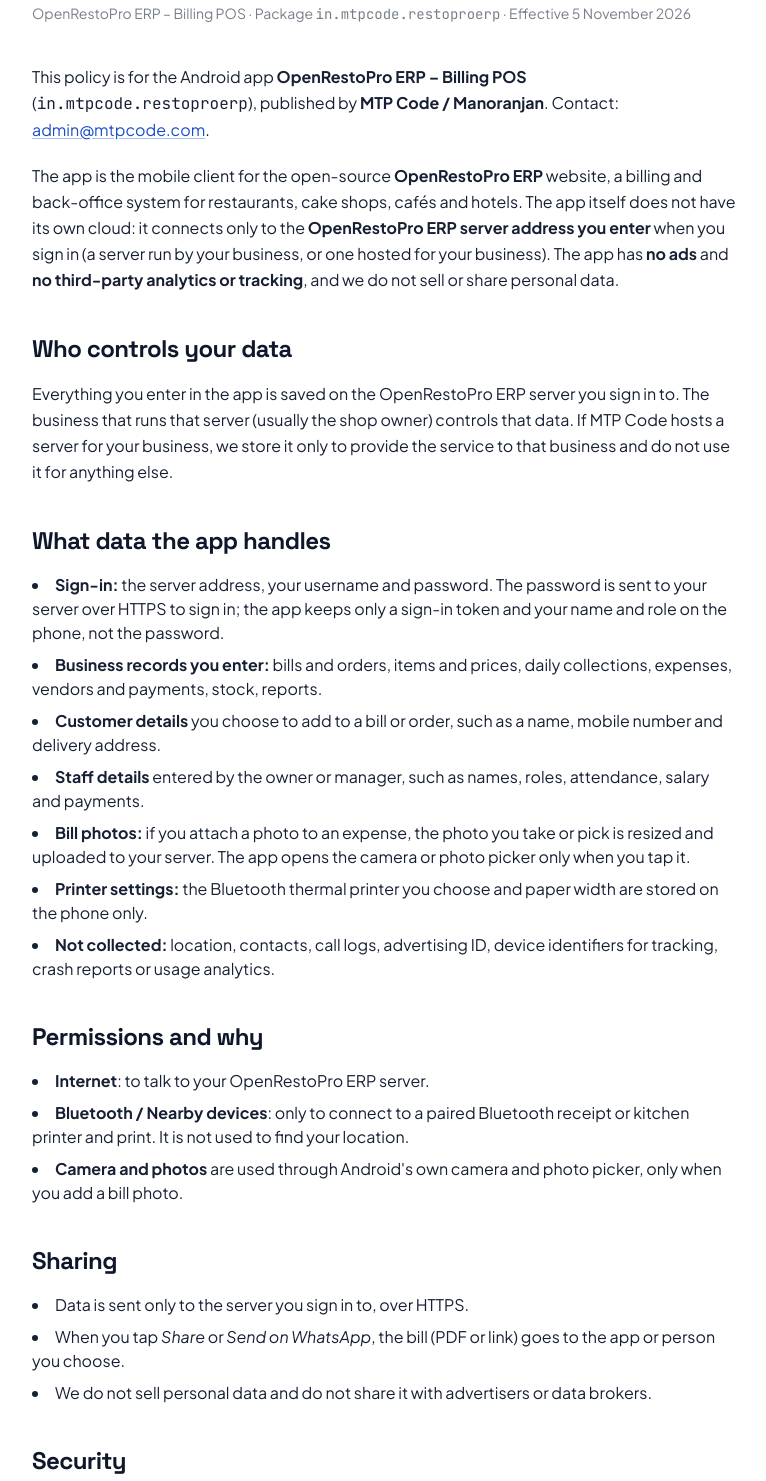
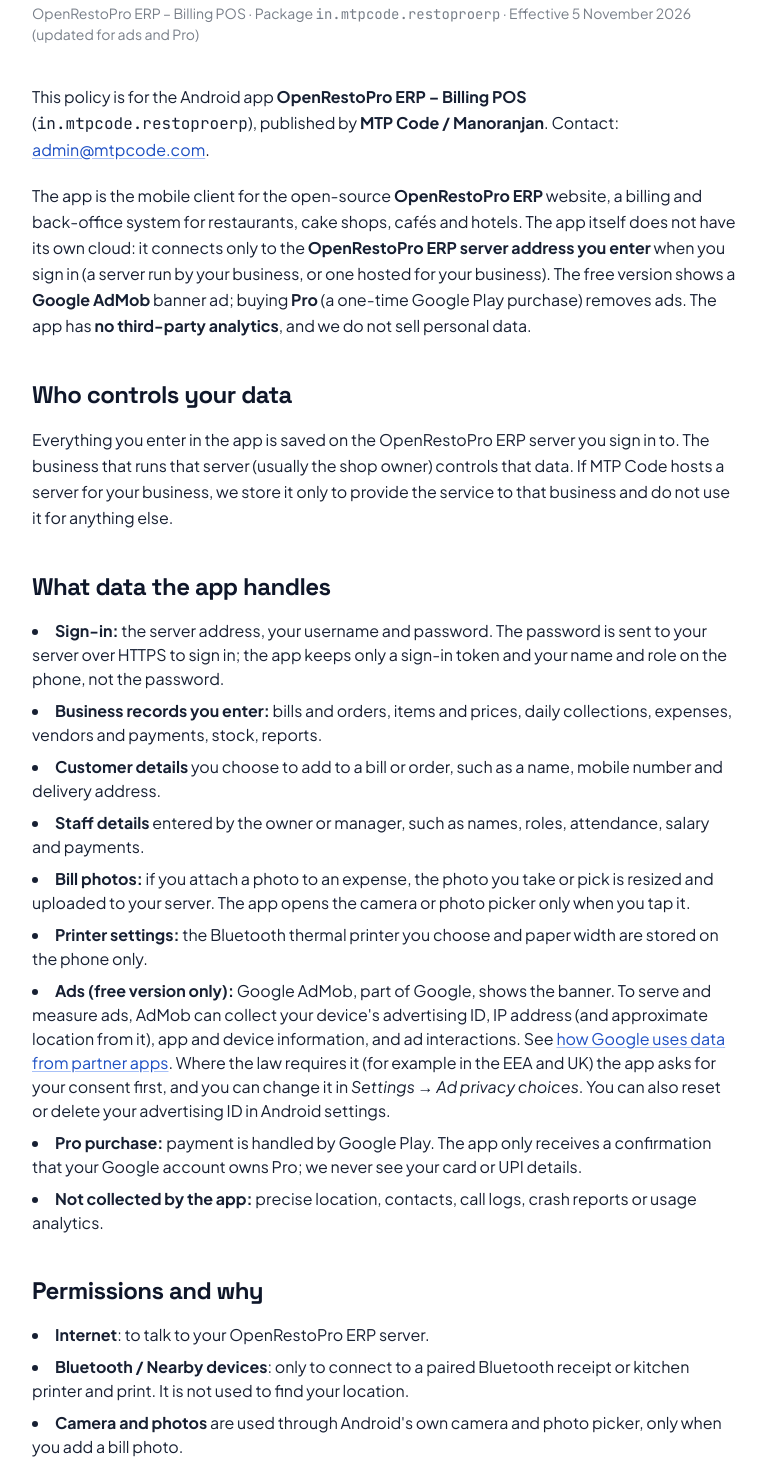
Before and after one commit to manoranjan2050/mtpcode, a website built with Vite: page legal/openrestopro-erp/privacy.html in a window 1280 px wide. Shown: the part 279-1760 px from the top of the page, without its empty margins (256-1022 px from the left). Built offline with nearby package versions, Linux system fonts and the light colour scheme.

Commit message:
OpenRestoPro ERP 2.1.0: privacy policy covers AdMob ads and Pro purchase

```diff
--- a/apps/openrestopro-erp.html
+++ b/apps/openrestopro-erp.html
@@ -25,7 +25,7 @@
     "applicationCategory": "BusinessApplication",
     "operatingSystem": "Android",
     "description": "Android billing and back-office app for restaurants, cake shops and cafés: POS with KOT, GST bills, Bluetooth thermal printing, expenses, staff salary, ledger and reports. Connects to your own OpenRestoPro ERP server.",
-    "softwareVersion": "2.0.2",
+    "softwareVersion": "2.1.0",
     "author": { "@type": "Organization", "name": "MTP Code" },
     "url": "https://mtpcode.com/apps/openrestopro-erp.html",
     "identifier": "in.mtpcode.restoproerp",
--- a/legal/openrestopro-erp/privacy.html
+++ b/legal/openrestopro-erp/privacy.html
@@ -4,7 +4,7 @@
   <meta charset="UTF-8" />
   <meta name="viewport" content="width=device-width, initial-scale=1.0" />
   <title>OpenRestoPro ERP Privacy Policy — MTPCode</title>
-  <meta name="description" content="Privacy Policy for OpenRestoPro ERP – Billing POS (in.mtpcode.restoproerp): your business data goes only to the OpenRestoPro ERP server you sign in to. No ads, no third-party analytics, no data sold." />
+  <meta name="description" content="Privacy Policy for OpenRestoPro ERP – Billing POS (in.mtpcode.restoproerp): your business data goes only to the OpenRestoPro ERP server you sign in to. The free version shows Google AdMob ads; Pro removes them. No data sold." />
   <meta name="robots" content="index, follow" />
   <link rel="canonical" href="https://mtpcode.com/legal/openrestopro-erp/privacy.html" />
   <meta name="theme-color" content="#0F172A" />
@@ -22,10 +22,10 @@
       <div class="container-page max-w-3xl">
         <span class="eyebrow">Legal</span>
         <h1 class="mt-4 font-display text-3xl font-extrabold text-dark-900 dark:text-white sm:text-4xl">OpenRestoPro ERP Privacy Policy</h1>
-        <p class="mt-2 text-sm text-dark-700/60 dark:text-slate-400">OpenRestoPro ERP – Billing POS &middot; Package <code>in.mtpcode.restoproerp</code> &middot; Effective 5 November 2026</p>
+        <p class="mt-2 text-sm text-dark-700/60 dark:text-slate-400">OpenRestoPro ERP – Billing POS &middot; Package <code>in.mtpcode.restoproerp</code> &middot; Effective 5 November 2026 (updated for ads and Pro)</p>
         <div class="prose-article mt-10">
     <p>This policy is for the Android app <strong>OpenRestoPro ERP – Billing POS</strong> (<code>in.mtpcode.restoproerp</code>), published by <strong>MTP Code / Manoranjan</strong>. Contact: <a href="mailto:admin@mtpcode.com">admin@mtpcode.com</a>.</p>
-    <p>The app is the mobile client for the open-source <strong>OpenRestoPro ERP</strong> website, a billing and back-office system for restaurants, cake shops, cafés and hotels. The app itself does not have its own cloud: it connects only to the <strong>OpenRestoPro ERP server address you enter</strong> when you sign in (a server run by your business, or one hosted for your business). The app has <strong>no ads</strong> and <strong>no third-party analytics or tracking</strong>, and we do not sell or share personal data.</p>
+    <p>The app is the mobile client for the open-source <strong>OpenRestoPro ERP</strong> website, a billing and back-office system for restaurants, cake shops, cafés and hotels. The app itself does not have its own cloud: it connects only to the <strong>OpenRestoPro ERP server address you enter</strong> when you sign in (a server run by your business, or one hosted for your business). The free version shows a <strong>Google AdMob</strong> banner ad; buying <strong>Pro</strong> (a one-time Google Play purchase) removes ads. The app has <strong>no third-party analytics</strong>, and we do not sell personal data.</p>
 
     <h2>Who controls your data</h2>
     <p>Everything you enter in the app is saved on the OpenRestoPro ERP server you sign in to. The business that runs that server (usually the shop owner) controls that data. If MTP Code hosts a server for your business, we store it only to provide the service to that business and do not use it for anything else.</p>
@@ -38,7 +38,9 @@
       <li><strong>Staff details</strong> entered by the owner or manager, such as names, roles, attendance, salary and payments.</li>
       <li><strong>Bill photos:</strong> if you attach a photo to an expense, the photo you take or pick is resized and uploaded to your server. The app opens the camera or photo picker only when you tap it.</li>
       <li><strong>Printer settings:</strong> the Bluetooth thermal printer you choose and paper width are stored on the phone only.</li>
-      <li><strong>Not collected:</strong> location, contacts, call logs, advertising ID, device identifiers for tracking, crash reports or usage analytics.</li>
+      <li><strong>Ads (free version only):</strong> Google AdMob, part of Google, shows the banner. To serve and measure ads, AdMob can collect your device's advertising ID, IP address (and approximate location from it), app and device information, and ad interactions. See <a href="https://policies.google.com/technologies/partner-sites" rel="noopener">how Google uses data from partner apps</a>. Where the law requires it (for example in the EEA and UK) the app asks for your consent first, and you can change it in <em>Settings &rarr; Ad privacy choices</em>. You can also reset or delete your advertising ID in Android settings.</li>
+      <li><strong>Pro purchase:</strong> payment is handled by Google Play. The app only receives a confirmation that your Google account owns Pro; we never see your card or UPI details.</li>
+      <li><strong>Not collected by the app:</strong> precise location, contacts, call logs, crash reports or usage analytics.</li>
     </ul>
 
     <h2>Permissions and why</h2>
@@ -50,9 +52,10 @@
 
     <h2>Sharing</h2>
     <ul>
-      <li>Data is sent only to the server you sign in to, over HTTPS.</li>
+      <li>Business data is sent only to the server you sign in to, over HTTPS.</li>
+      <li>In the free version, ad-related data described above is shared with Google AdMob to show ads. Pro users do not load ads.</li>
       <li>When you tap <em>Share</em> or <em>Send on WhatsApp</em>, the bill (PDF or link) goes to the app or person you choose.</li>
-      <li>We do not sell personal data and do not share it with advertisers or data brokers.</li>
+      <li>We do not sell personal data and do not share your business records with advertisers or data brokers.</li>
     </ul>
 
     <h2>Security</h2>
```
Also changed, not shown: public/data/apps/openrestopro-erp.json (+11 -3 lines).
